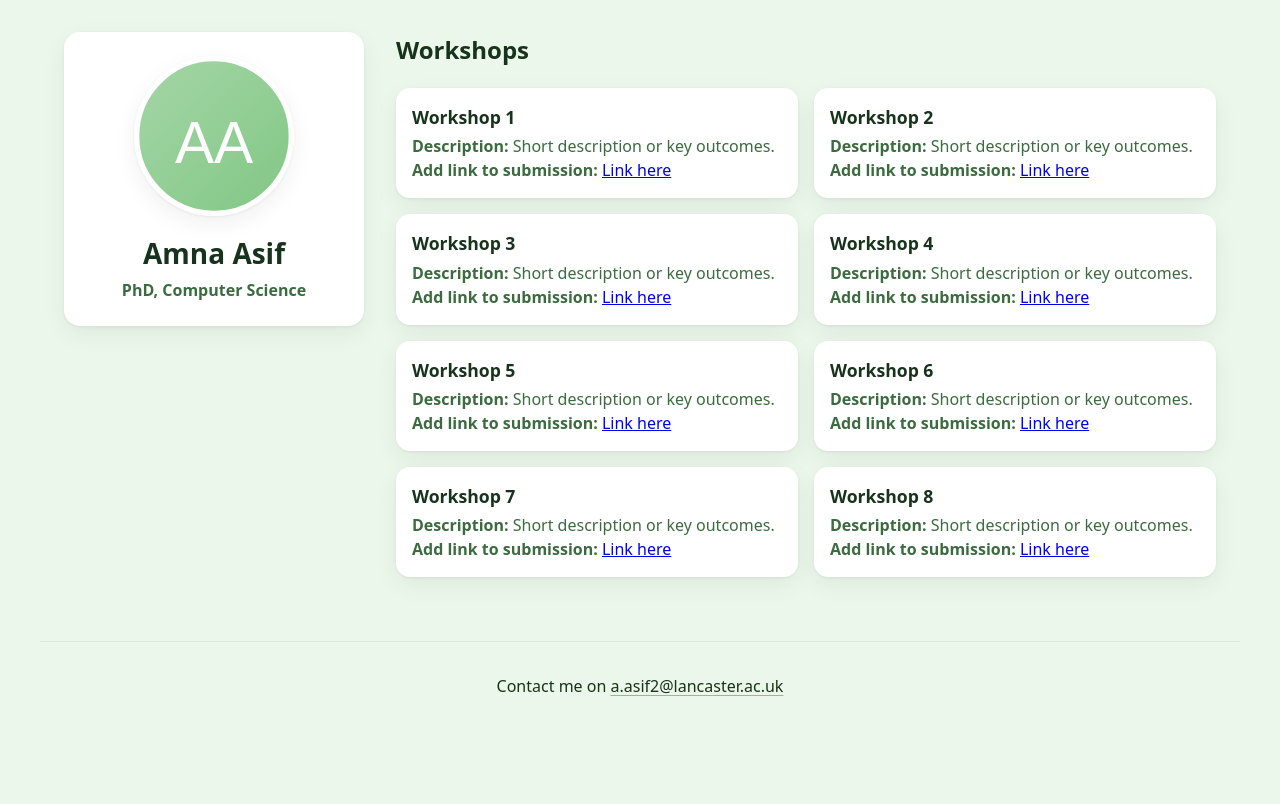
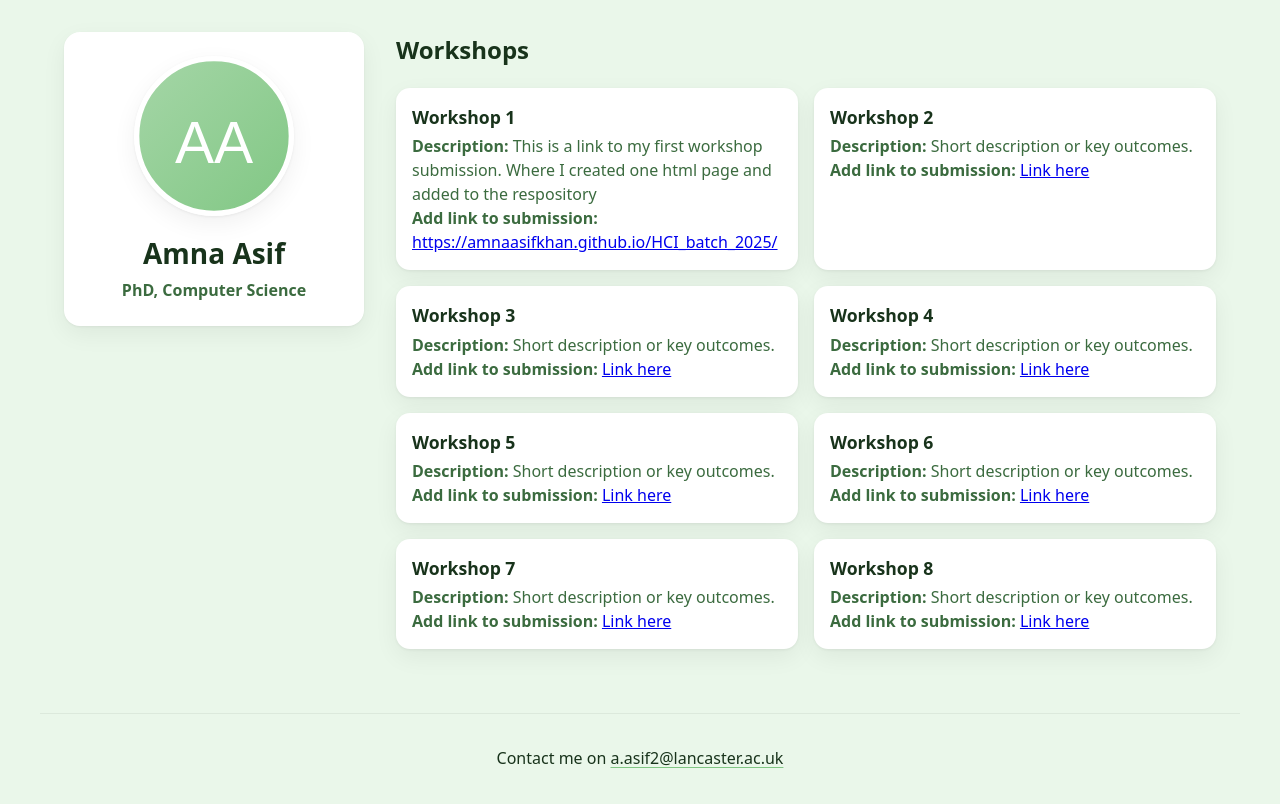
Before and after one commit to amnaasifkhan/ExamplePortfolio, a plain HTML site: page index.html in a window 1280 px wide. Drawn offline with Linux system fonts and the light colour scheme.

Commit message:
Added link

```diff
--- a/index.html
+++ b/index.html
@@ -34,8 +34,8 @@
 <div class="grid">
   <article class="workshop-card">
     <h3>Workshop 1</h3>
-    <p><strong>Description:</strong> Short description or key outcomes.</p>
-    <p><strong>Add link to submission:</strong> <a href="#">Link here</a></p>
+    <p><strong>Description:</strong> This is a link to my first workshop submission. Where I created one html page and added to the respository</p>
+    <p><strong>Add link to submission:</strong> <a href="#">https://amnaasifkhan.github.io/HCI_batch_2025/</a></p>
   </article>
 
   <article class="workshop-card">
```
